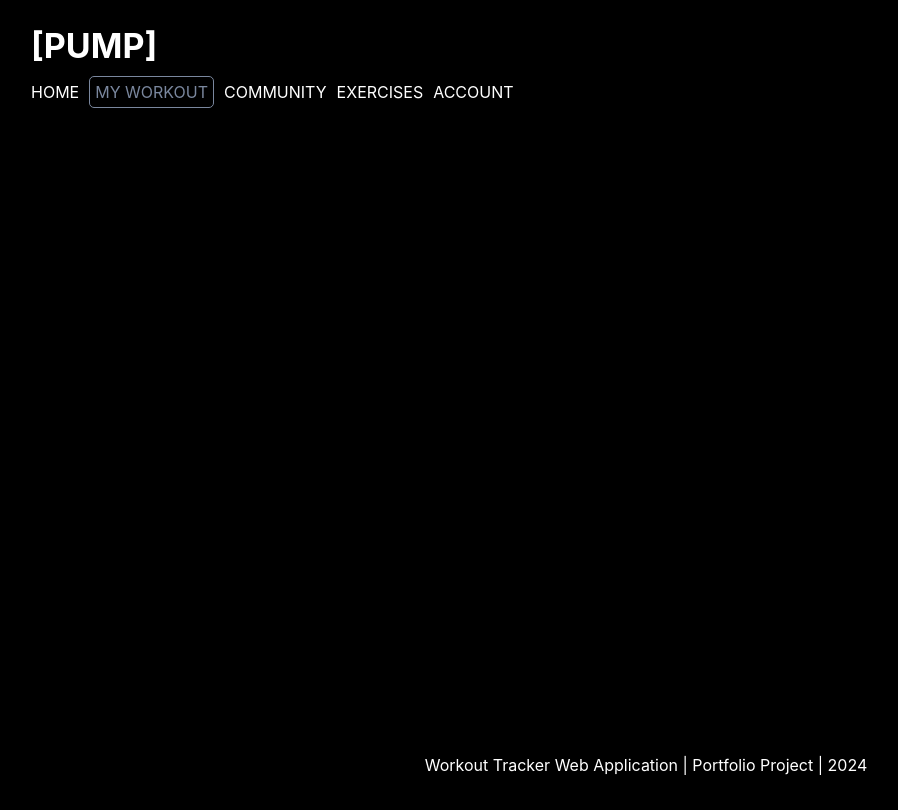
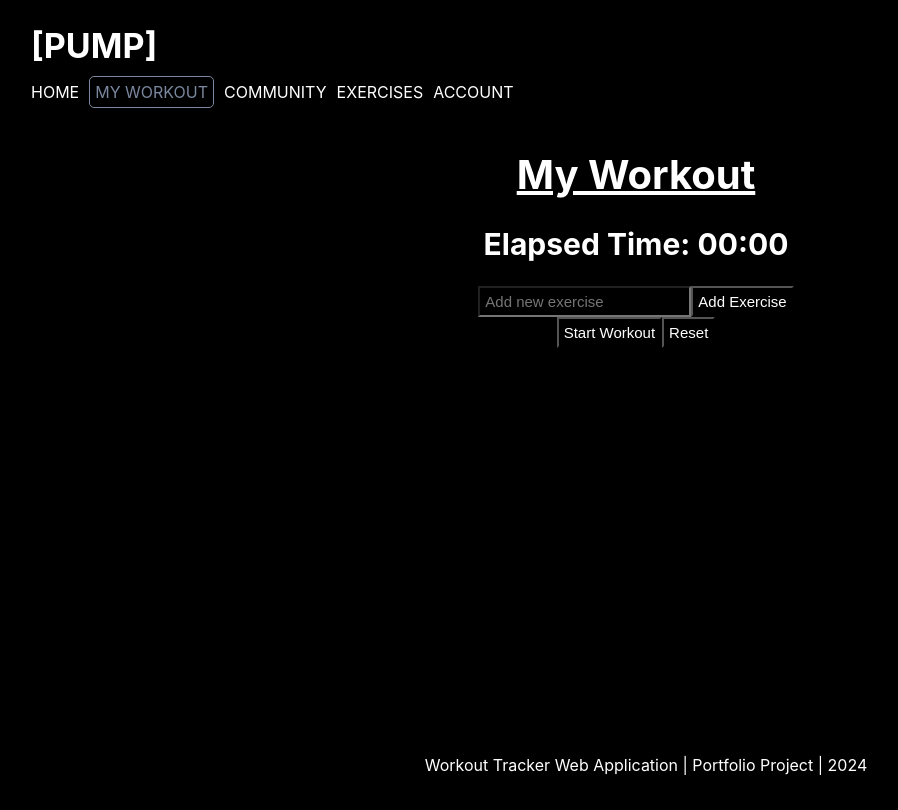
Before and after one commit to scottmtinez/Workout-Tracker, a React (Create React App) app: page /myWorkout in a window 1280 px wide. Shown: the whole page, without its empty margins (4-902 px from the left). Built offline with nearby package versions, Linux system fonts and the light colour scheme.

Commit message:
Update MyWorkout.js

```diff
--- a/src/components/MyWorkout.js
+++ b/src/components/MyWorkout.js
@@ -1,14 +1,166 @@
 import React, { useState, useEffect } from 'react';
 import './MyWorkout.css';
 
-function MyWorkout(){
+function MyWorkout() {
+    const [isWorkoutStarted, setIsWorkoutStarted] = useState(false);
+    const [elapsedTime, setElapsedTime] = useState(0);
+    const [exercises, setExercises] = useState([]);
+    const [newExercise, setNewExercise] = useState('');
+
+    useEffect(() => {
+        let interval;
+        if (isWorkoutStarted) {
+            interval = setInterval(() => {
+                setElapsedTime((prevTime) => prevTime + 1);
+            }, 1000);
+        } else if (!isWorkoutStarted && elapsedTime !== 0) {
+            clearInterval(interval);
+        }
+        return () => clearInterval(interval);
+    }, [isWorkoutStarted]);
+
+    const startWorkout = () => {
+        setIsWorkoutStarted(true);
+    };
+
+    const stopWorkout = () => {
+        setIsWorkoutStarted(false);
+    };
+
+    const resetWorkout = () => {
+        setIsWorkoutStarted(false);
+        setElapsedTime(0);
+        setExercises([]);
+    };
+
+    const handleAddExercise = () => {
+        if (newExercise.trim() !== '') {
+            setExercises([...exercises, { name: newExercise.trim(), weight: '', reps: '', sets: [] }]);
+            setNewExercise('');
+        }
+    };
+
+    const handleDeleteExercise = (index) => {
+        setExercises(exercises.filter((_, i) => i !== index));
+    };
+
+    const handleExerciseChange = (index, field, value) => {
+        setExercises(exercises.map((exercise, i) => (
+            i === index ? { ...exercise, [field]: value } : exercise
+        )));
+    };
+
+    const handleAddSet = (index) => {
+        setExercises(exercises.map((exercise, i) => (
+            i === index ? { ...exercise, sets: [...exercise.sets, { weight: '', reps: '' }] } : exercise
+        )));
+    };
+
+    const handleDeleteSet = (exerciseIndex, setIndex) => {
+        setExercises(exercises.map((exercise, i) => (
+            i === exerciseIndex ? {
+                ...exercise,
+                sets: exercise.sets.filter((_, j) => j !== setIndex)
+            } : exercise
+        )));
+    };
+
+    const handleSetChange = (exerciseIndex, setIndex, field, value) => {
+        setExercises(exercises.map((exercise, i) => (
+            i === exerciseIndex ? {
+                ...exercise,
+                sets: exercise.sets.map((set, j) => (
+                    j === setIndex ? { ...set, [field]: value } : set
+                ))
+            } : exercise
+        )));
+    };
+
+    const formatTime = (seconds) => {
+        const mins = Math.floor(seconds / 60);
+        const secs = seconds % 60;
+        return `${mins.toString().padStart(2, '0')}:${secs.toString().padStart(2, '0')}`;
+    };
+
     return (
         <div className='MyWorkout-container'>
-            <div className='MyWorkout-'>
-                MyWorkout Page
+            <div className='MyWorkout-timer'>
+                <h1 className='MyWorkout-title'>My Workout</h1>
+                <h2 className='MyWorkout-timer-tracker'>Elapsed Time: {formatTime(elapsedTime)}</h2>
+
+            <div className='MyWorkout-exercise'>
+                <ul className='MyWorkout-exercise-list'>
+                    {exercises.map((exercise, index) => (
+                        <li className='MyWorkout-exercise-item' key={index}>
+                            <div className='MyWorkout-exercise-row'>
+                                <span className='MyWorkout-exercise-name'>{exercise.name}</span>
+                            </div>
+
+                            <div className='MyWorkout-exercise-row'>
+                                <input
+                                    className='MyWorkout-exercise-weight'
+                                    type='number'
+                                    value={exercise.weight}
+                                    onChange={(e) => handleExerciseChange(index, 'weight', e.target.value)}
+                                    placeholder='Weight (lbs)'
+                                />
+                                <input
+                                    className='MyWorkout-exercise-reps'
+                                    type='number'
+                                    value={exercise.reps}
+                                    onChange={(e) => handleExerciseChange(index, 'reps', e.target.value)}
+                                    placeholder='Reps'
+                                />
+                            </div>
+
+                            <div className='MyWorkout-exercise-sets'>
+                                {exercise.sets.map((set, setIndex) => (
+                                    <div key={setIndex} className='MyWorkout-set-row'>
+                                        <input
+                                            className='MyWorkout-exercise-set-weight'
+                                            type='number'
+                                            value={set.weight}
+                                            onChange={(e) => handleSetChange(index, setIndex, 'weight', e.target.value)}
+                                            placeholder={`Set ${setIndex + 1} Weight`}
+                                        />
+                                        <input
+                                            className='MyWorkout-exercise-set-reps'
+                                            type='number'
+                                            value={set.reps}
+                                            onChange={(e) => handleSetChange(index, setIndex, 'reps', e.target.value)}
+                                            placeholder={`Set ${setIndex + 1} Reps`}
+                                        />
+                                        <button
+                                            className='MyWorkout-delete-set-btn'
+                                            onClick={() => handleDeleteSet(index, setIndex)}
+                                        >
+                                            Delete Set
+                                        </button>
+                                    </div>
+                                ))}
+                                <button className='MyWorkout-add-set-btn' onClick={() => handleAddSet(index)}>Add Set</button>
+                            </div>
+
+                            <button className='MyWorkout-exercise-delete-btn' onClick={() => handleDeleteExercise(index)}>Delete</button>
+                        </li>
+                    ))}
+                </ul>
+                <input
+                    className='MyWorkout-exercise-input'
+                    type='text'
+                    value={newExercise}
+                    onChange={(e) => setNewExercise(e.target.value)}
+                    placeholder='Add new exercise'
+                />
+                <button className='MyWorkout-exercise-add-btn' onClick={handleAddExercise}>Add Exercise</button>
             </div>
-            <div className=''>
 
+            {!isWorkoutStarted ? (
+                    <button className='MyWorkout-start-stop' onClick={startWorkout}>Start Workout</button>
+                ) : (
+                    <button className='MyWorkout-start-stop' onClick={stopWorkout}>Stop Workout</button>
+                )}
+                <button className='MyWorkout-start-stop' onClick={resetWorkout}>Reset</button>
             </div>
         </div>
     );
```
